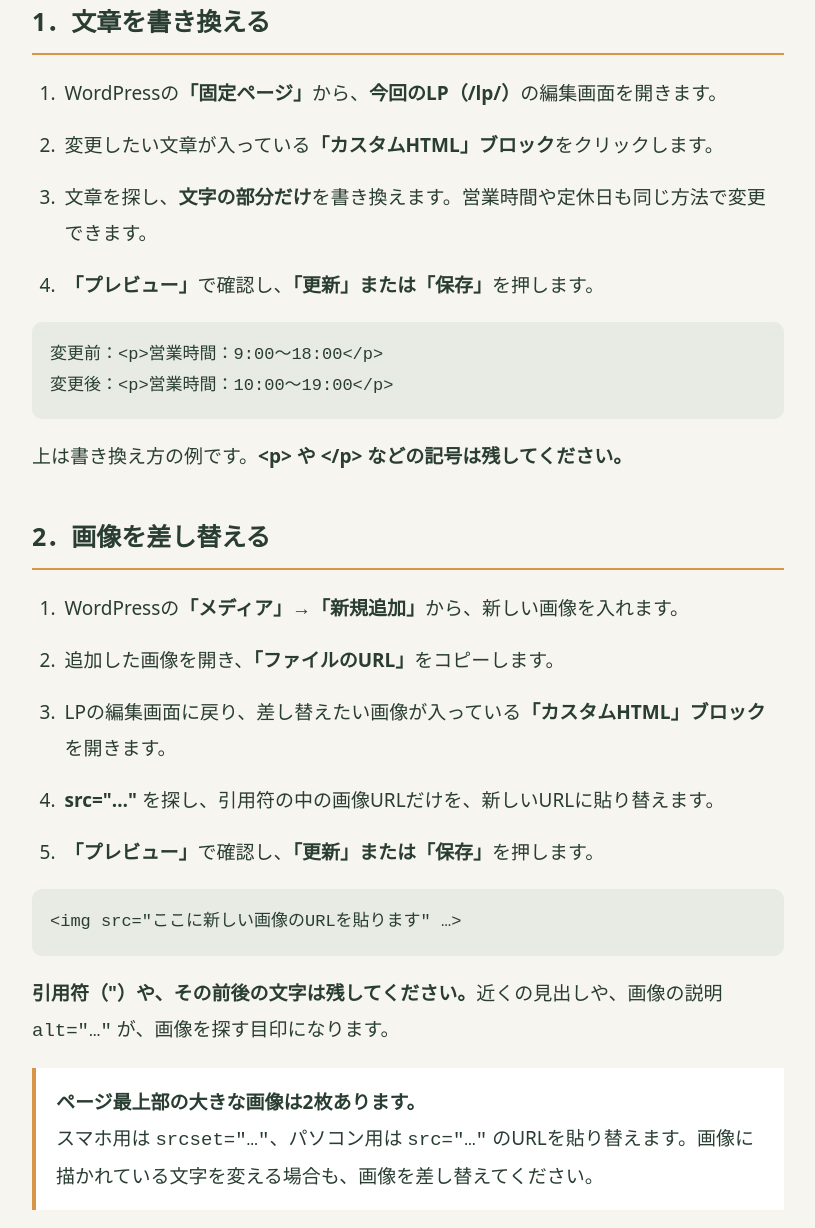
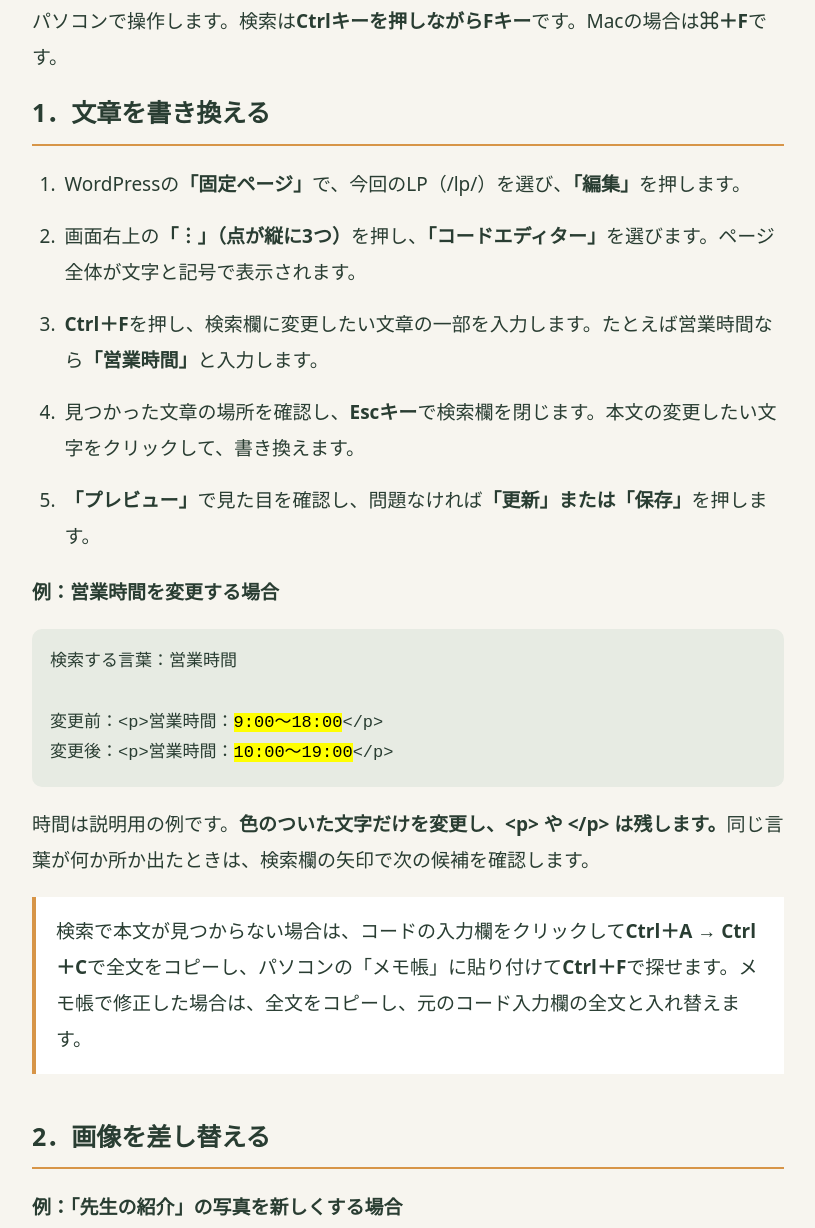
Before and after one commit to 810eigo-droid/clearkagoshima, a website: page wordpress/manual.html in a window 1280 px wide. Shown: the part 159-1387 px from the top of the page, without its empty margins (232-1047 px from the left). Drawn offline with Linux system fonts and the light colour scheme.

Commit message:
Explain search and image replacement with concrete examples

```diff
--- a/wordpress/manual.html
+++ b/wordpress/manual.html
@@ -10,27 +10,42 @@
 </head>
 <body><main>
 <h1>clear<br>文章と画像の変更方法</h1>
+<p>パソコンで操作します。検索は<strong>Ctrlキーを押しながらFキー</strong>です。Macの場合は<strong>⌘＋F</strong>です。</p>
 <section aria-labelledby="text"><h2 id="text">1．文章を書き換える</h2>
 <ol>
-<li>WordPressの<strong>「固定ページ」</strong>から、<strong>今回のLP（/lp/）</strong>の編集画面を開きます。</li>
-<li>変更したい文章が入っている<strong>「カスタムHTML」ブロック</strong>をクリックします。</li>
-<li>文章を探し、<strong>文字の部分だけ</strong>を書き換えます。営業時間や定休日も同じ方法で変更できます。</li>
-<li><strong>「プレビュー」</strong>で確認し、<strong>「更新」または「保存」</strong>を押します。</li>
+<li>WordPressの<strong>「固定ページ」</strong>で、今回のLP（/lp/）を選び、<strong>「編集」</strong>を押します。</li>
+<li>画面右上の<strong>「︙」（点が縦に3つ）</strong>を押し、<strong>「コードエディター」</strong>を選びます。ページ全体が文字と記号で表示されます。</li>
+<li><strong>Ctrl＋F</strong>を押し、検索欄に変更したい文章の一部を入力します。たとえば営業時間なら<strong>「営業時間」</strong>と入力します。</li>
+<li>見つかった文章の場所を確認し、<strong>Escキー</strong>で検索欄を閉じます。本文の変更したい文字をクリックして、書き換えます。</li>
+<li><strong>「プレビュー」</strong>で見た目を確認し、問題なければ<strong>「更新」または「保存」</strong>を押します。</li>
 </ol>
-<pre>変更前：&lt;p&gt;営業時間：9:00〜18:00&lt;/p&gt;
-変更後：&lt;p&gt;営業時間：10:00〜19:00&lt;/p&gt;</pre>
-<p>上は書き換え方の例です。<strong>&lt;p&gt; や &lt;/p&gt; などの記号は残してください。</strong></p>
+<p><strong>例：営業時間を変更する場合</strong></p>
+<pre>検索する言葉：営業時間
+
+変更前：&lt;p&gt;営業時間：<mark>9:00〜18:00</mark>&lt;/p&gt;
+変更後：&lt;p&gt;営業時間：<mark>10:00〜19:00</mark>&lt;/p&gt;</pre>
+<p>時間は説明用の例です。<strong>色のついた文字だけを変更し、&lt;p&gt; や &lt;/p&gt; は残します。</strong>同じ言葉が何か所か出たときは、検索欄の矢印で次の候補を確認します。</p>
+<p class="hint">検索で本文が見つからない場合は、コードの入力欄をクリックして<strong>Ctrl＋A → Ctrl＋C</strong>で全文をコピーし、パソコンの「メモ帳」に貼り付けて<strong>Ctrl＋F</strong>で探せます。メモ帳で修正した場合は、全文をコピーし、元のコード入力欄の全文と入れ替えます。</p>
 </section>
 <section aria-labelledby="image"><h2 id="image">2．画像を差し替える</h2>
+<p><strong>例：「先生の紹介」の写真を新しくする場合</strong></p>
 <ol>
-<li>WordPressの<strong>「メディア」→「新規追加」</strong>から、新しい画像を入れます。</li>
-<li>追加した画像を開き、<strong>「ファイルのURL」</strong>をコピーします。</li>
-<li>LPの編集画面に戻り、差し替えたい画像が入っている<strong>「カスタムHTML」ブロック</strong>を開きます。</li>
-<li><strong>src="…"</strong> を探し、引用符の中の画像URLだけを、新しいURLに貼り替えます。</li>
-<li><strong>「プレビュー」</strong>で確認し、<strong>「更新」または「保存」</strong>を押します。</li>
+<li>WordPressの<strong>「メディア」→「新規追加」</strong>を開き、新しい写真をアップロードします。</li>
+<li>追加した写真を開き、<strong>「ファイルのURL」</strong>をコピーします。<br>例：<code>https://clearkagoshima.com/wp-content/uploads/2026/09/sensei-new.jpg</code></li>
+<li>LPの編集画面で、右上の<strong>「︙」→「コードエディター」</strong>を開きます。</li>
+<li><strong>Ctrl＋F</strong>で <strong>04-therapist.webp</strong> を検索します。これが「先生の紹介」の画像名です。</li>
+<li><strong>Escキー</strong>で検索欄を閉じ、その画像名を含む<strong>src="…" の引用符の中を、URLの先頭から末尾まで</strong>選択します。コピーした新しいURLを貼り付けます。</li>
+<li><strong>「プレビュー」</strong>で写真を確認し、<strong>「更新」または「保存」</strong>を押します。</li>
 </ol>
-<pre>&lt;img src="ここに新しい画像のURLを貼ります" …&gt;</pre>
-<p><strong>引用符（"）や、その前後の文字は残してください。</strong>近くの見出しや、画像の説明 <code>alt="…"</code> が、画像を探す目印になります。</p>
-<p class="hint"><strong>ページ最上部の大きな画像は2枚あります。</strong><br>スマホ用は <code>srcset="…"</code>、パソコン用は <code>src="…"</code> のURLを貼り替えます。画像に描かれている文字を変える場合も、画像を差し替えてください。</p>
+<p><strong>変更する場所の例</strong>（URLは説明用です）</p>
+<pre>変更前
+&lt;img src="<mark>https://example.com/images/04-therapist.webp</mark>" alt="先生の紹介"&gt;
+
+変更後
+&lt;img src="<mark>https://clearkagoshima.com/wp-content/uploads/2026/09/sensei-new.jpg</mark>" alt="先生の紹介"&gt;</pre>
+<p><strong>色のついたURL全体を入れ替えます。</strong>画像名だけではありません。引用符（"）と、その前後の文字は残してください。</p>
+<p><strong>ほかの画像を探すときの検索語</strong></p>
+<ul><li>先生の紹介：<code>04-therapist.webp</code></li><li>LINEのアドバイスシート：<code>05-flow-05-line-advice.webp</code></li><li>お客様の声の画像：<code>10.koe.webp</code></li></ul>
+<p class="hint"><strong>最上部の大きな画像は2枚です。</strong><br>パソコン用は <code>fv-pc.webp</code>、スマホ用は <code>fv-sp.webp</code> を検索します。パソコン用は <code>src="…"</code>、スマホ用は <code>srcset="…"</code> のURLを入れ替えます。画像に描かれた文字を変える場合も、画像を差し替えます。</p>
 </section>
 </main></body></html>
```
